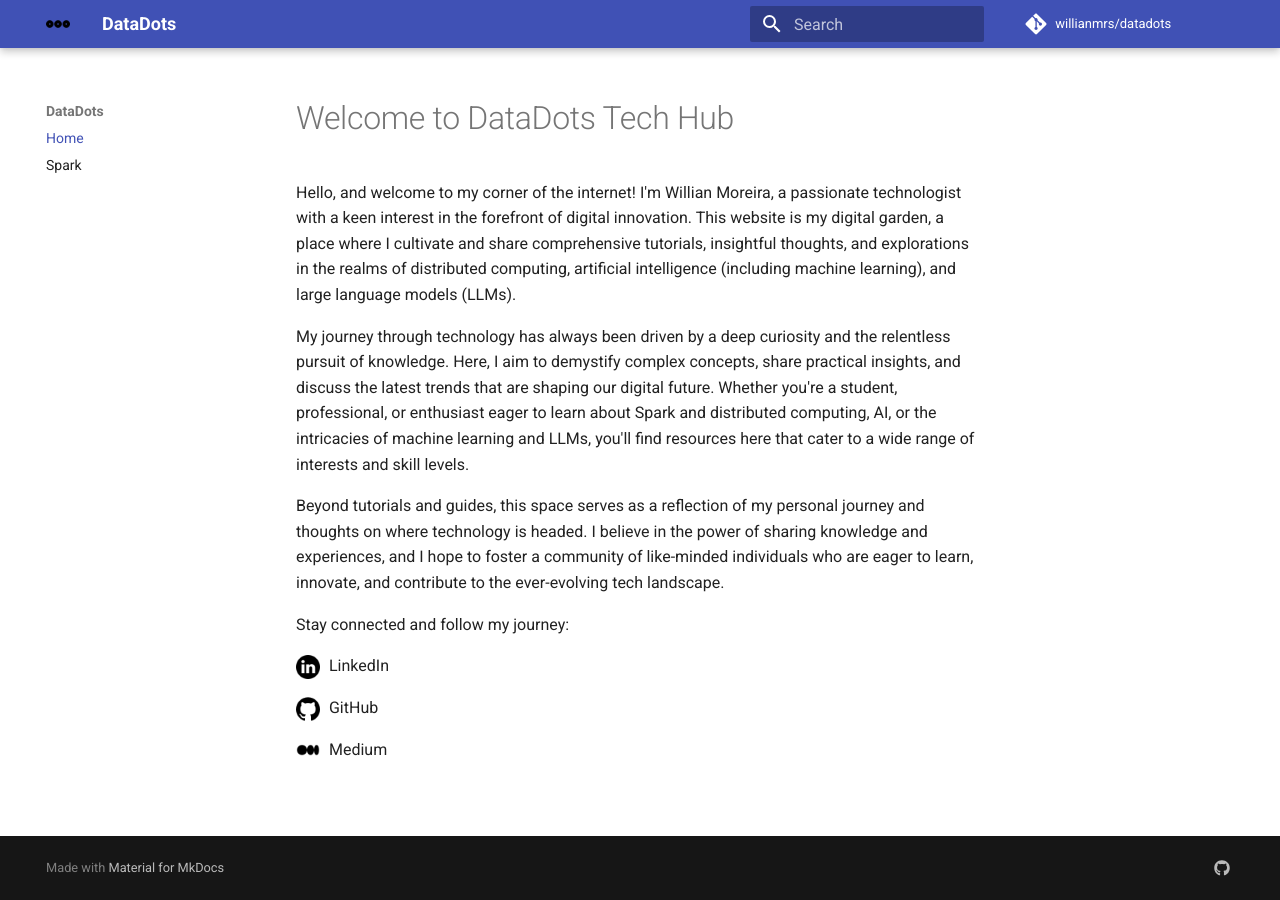
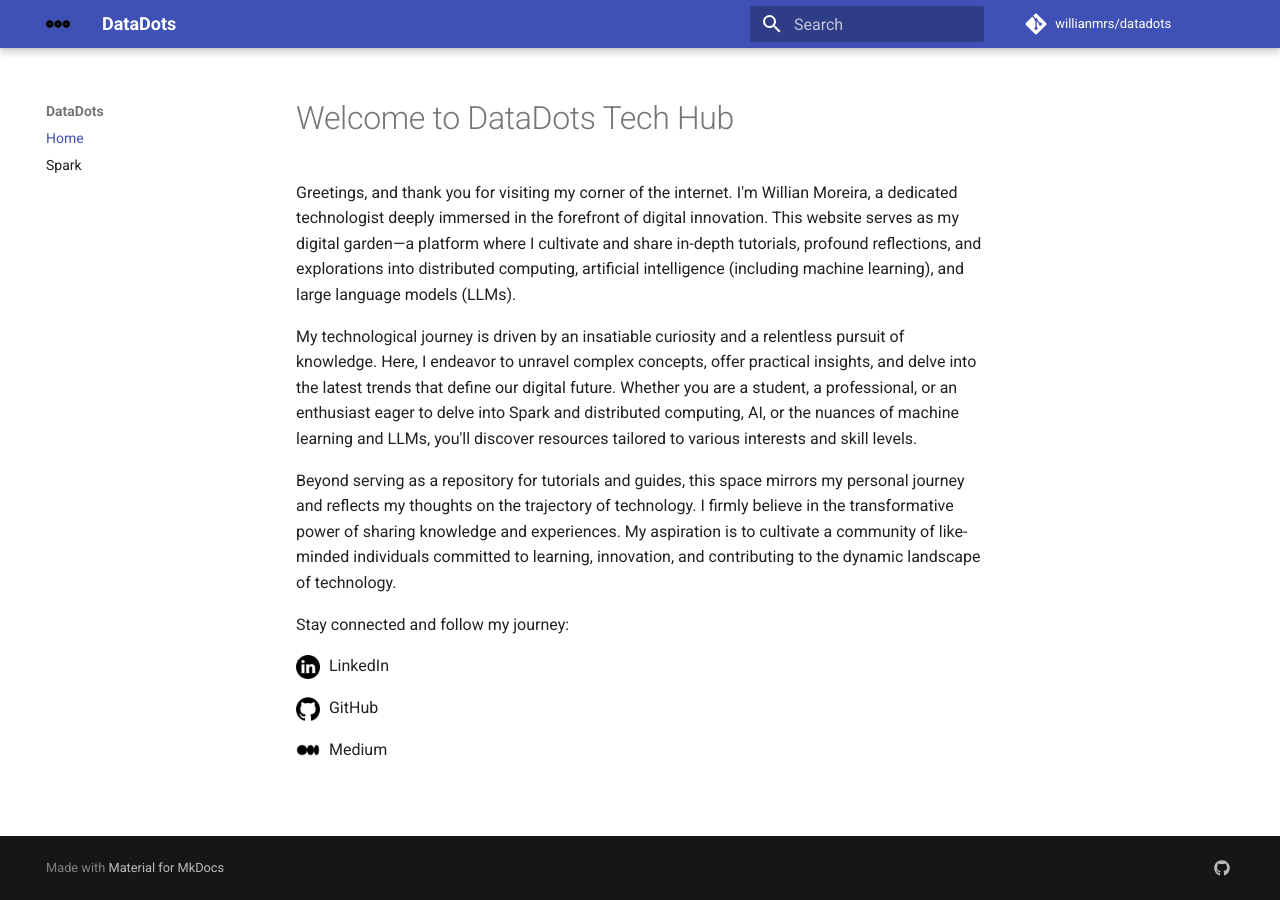
Before and after one commit to willianmrs/datadots, an MkDocs documentation site: the page built from docs/index.md, in a window 1280 px wide. Built offline with MkDocs 1.6.1 and Material for MkDocs 9.7.7, drawn with Linux system fonts in a browser that asks for light colours; comment, search, counter and statistics services are not loaded.

Commit message:
change index text

```diff
--- a/docs/index.md
+++ b/docs/index.md
@@ -1,9 +1,12 @@
 # Welcome to DataDots Tech Hub
-Hello, and welcome to my corner of the internet! I'm Willian Moreira, a passionate technologist with a keen interest in the forefront of digital innovation. This website is my digital garden, a place where I cultivate and share comprehensive tutorials, insightful thoughts, and explorations in the realms of distributed computing, artificial intelligence (including machine learning), and large language models (LLMs).
 
-My journey through technology has always been driven by a deep curiosity and the relentless pursuit of knowledge. Here, I aim to demystify complex concepts, share practical insights, and discuss the latest trends that are shaping our digital future. Whether you're a student, professional, or enthusiast eager to learn about Spark and distributed computing, AI, or the intricacies of machine learning and LLMs, you'll find resources here that cater to a wide range of interests and skill levels.
+Greetings, and thank you for visiting my corner of the internet. I'm Willian Moreira, a dedicated technologist deeply immersed in the forefront of digital innovation. This website serves as my digital garden—a platform where I cultivate and share in-depth tutorials, profound reflections, and explorations into distributed computing, artificial intelligence (including machine learning), and large language models (LLMs).
 
-Beyond tutorials and guides, this space serves as a reflection of my personal journey and thoughts on where technology is headed. I believe in the power of sharing knowledge and experiences, and I hope to foster a community of like-minded individuals who are eager to learn, innovate, and contribute to the ever-evolving tech landscape.
+My technological journey is driven by an insatiable curiosity and a relentless pursuit of knowledge. Here, I endeavor to unravel complex concepts, offer practical insights, and delve into the latest trends that define our digital future. Whether you are a student, a professional, or an enthusiast eager to delve into Spark and distributed computing, AI, or the nuances of machine learning and LLMs, you'll discover resources tailored to various interests and skill levels.
+
+Beyond serving as a repository for tutorials and guides, this space mirrors my personal journey and reflects my thoughts on the trajectory of technology. I firmly believe in the transformative power of sharing knowledge and experiences. My aspiration is to cultivate a community of like-minded individuals committed to learning, innovation, and contributing to the dynamic landscape of technology.
+
+
 
 Stay connected and follow my journey:
 <p>
```
